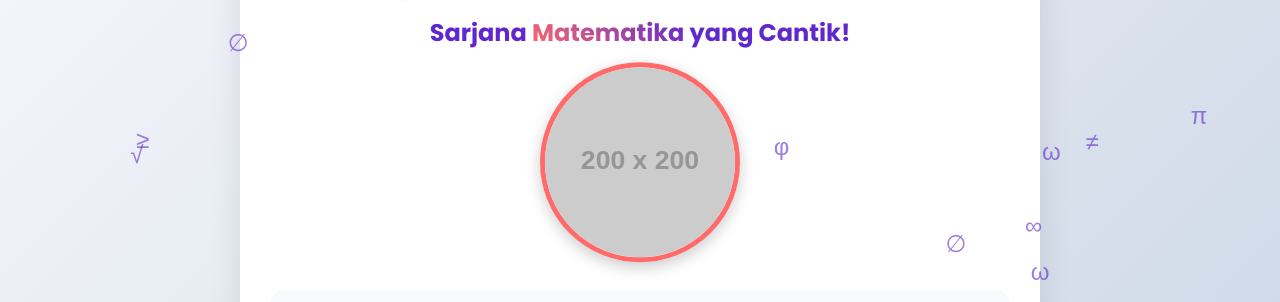
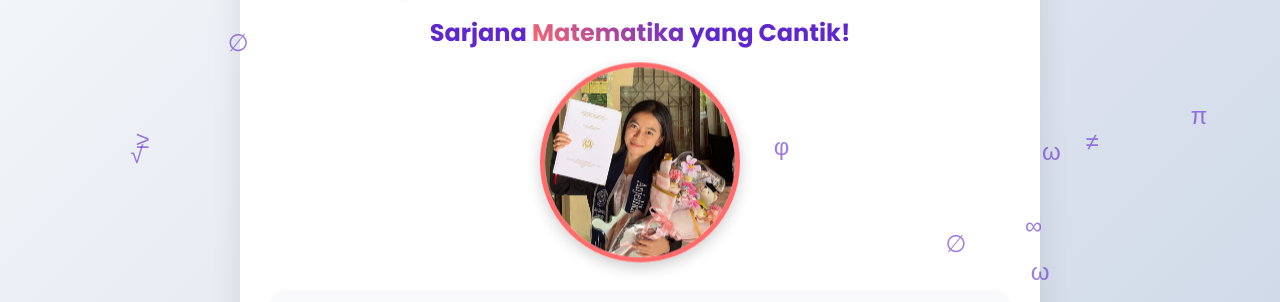
Before and after one commit to HendroSepang/hkvs.github.io, a plain HTML site: page index.html in a window 1280 px wide. Shown: the part 132-434 px from the top of the page. Drawn offline with Linux system fonts and the light colour scheme; placeholder pictures from the web are drawn by us.

Commit message:
Update index.html

```diff
--- a/index.html
+++ b/index.html
@@ -257,9 +257,9 @@
         <h2>Sarjana <span class="gradient-text">Matematika</span> yang Cantik!</h2>
 
         <div class="photo-frame">
-            <!-- Ganti dengan foto Anjelika -->
-            <img src="https://via.placeholder.com/200" alt="Anjelika Mutiara Nurdin" id="profilePhoto">
+            <img src="anjelika.jpg" alt="Anjelika Mutiara Nurdin" id="profilePhoto">
         </div>
+
 
         <div class="achievement">
             <div class="achievement-icon">🎓</div>
```
